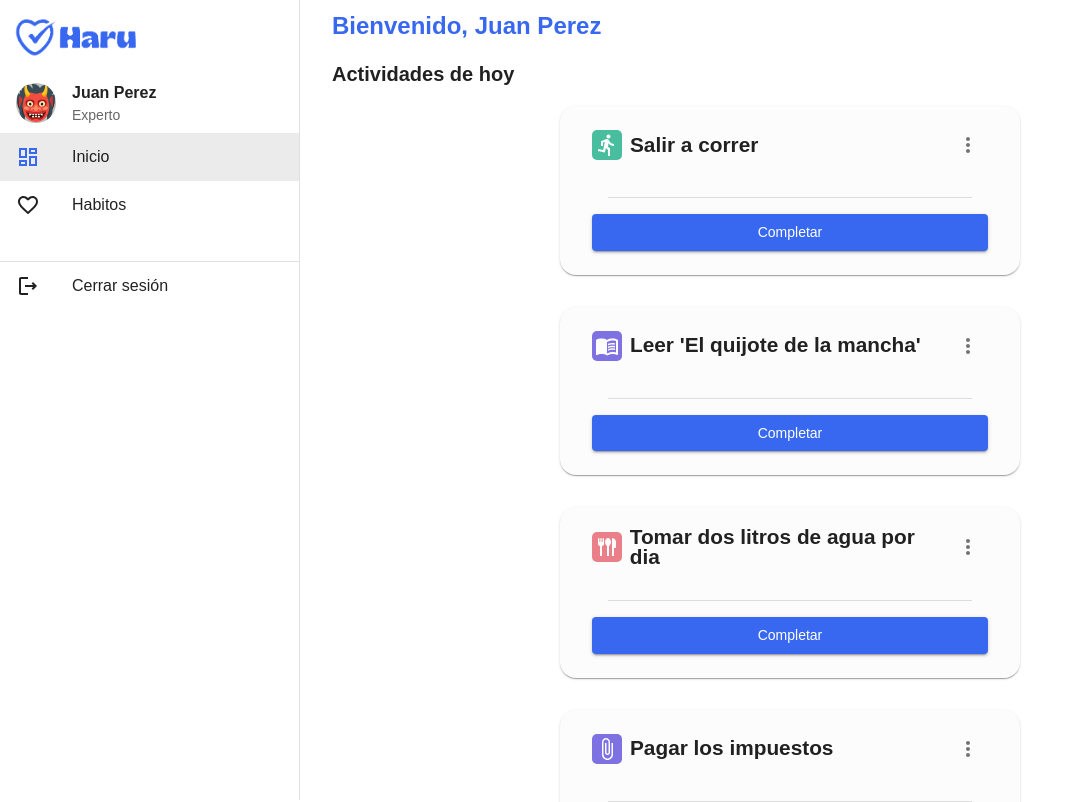
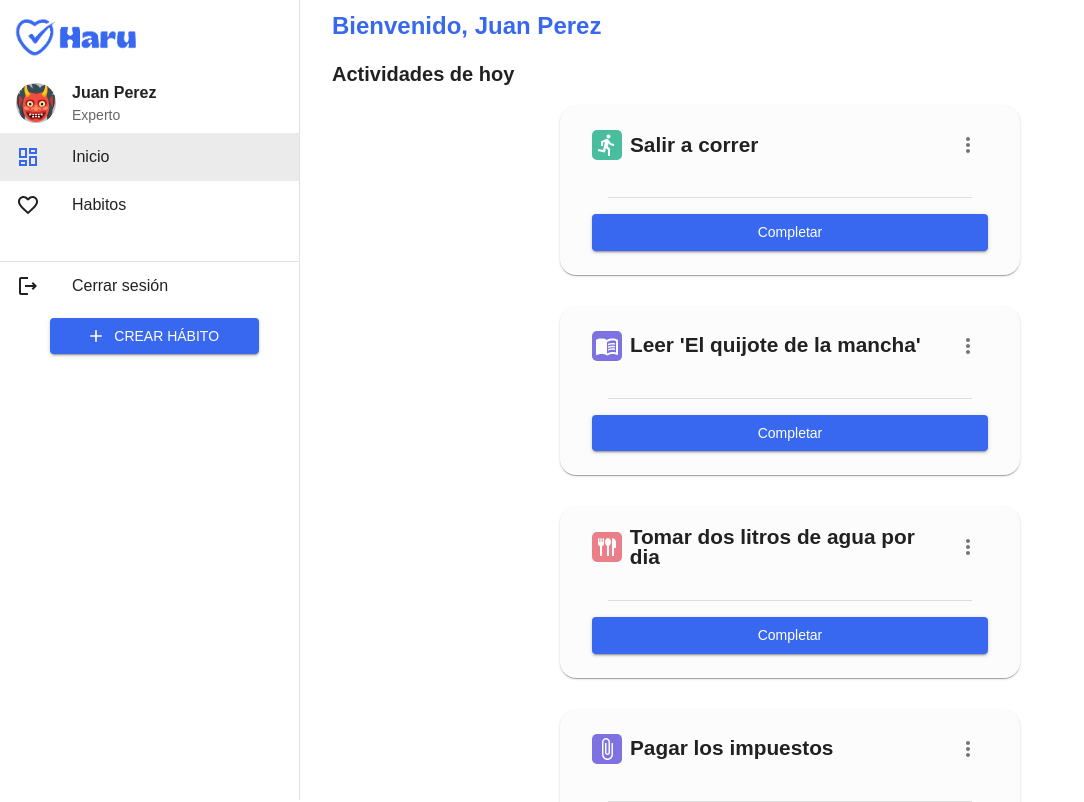
Before and after one commit to No-Country-simulation/s20-18-T-WebApp, a React app in the folder frontend/habit_tracker/: page / in a window 1280 px wide. Shown: the top 802 px of the page, without its empty margins (0-1084 px from the left). Built offline with nearby package versions, Linux system fonts and the light colour scheme; the HTML template or start-up script is replaced by a standard one.

Commit message:
navbar new design

```diff
--- a/frontend/habit_tracker/src/components/DrawerNavBar/DrawerNavBar.jsx
+++ b/frontend/habit_tracker/src/components/DrawerNavBar/DrawerNavBar.jsx
@@ -162,12 +162,12 @@ if (isLoading) {
         ))}
       </List>
 
-      {/* <Button sx={{width: "70%", ml: "50px", mb: "30px"}}
+       <Button sx={{width: "70%", ml: "50px", mb: "30px"}}
         variant='contained'
         startIcon={<AddOutlinedIcon />}
         onClick={handleOpenModal}>
         Crear hábito
-      </Button> */}
+      </Button> {/**/}
       <HabitFormModal open={isModalOpen} handleClose={handleCloseModal} />
     </div>
   );
```
